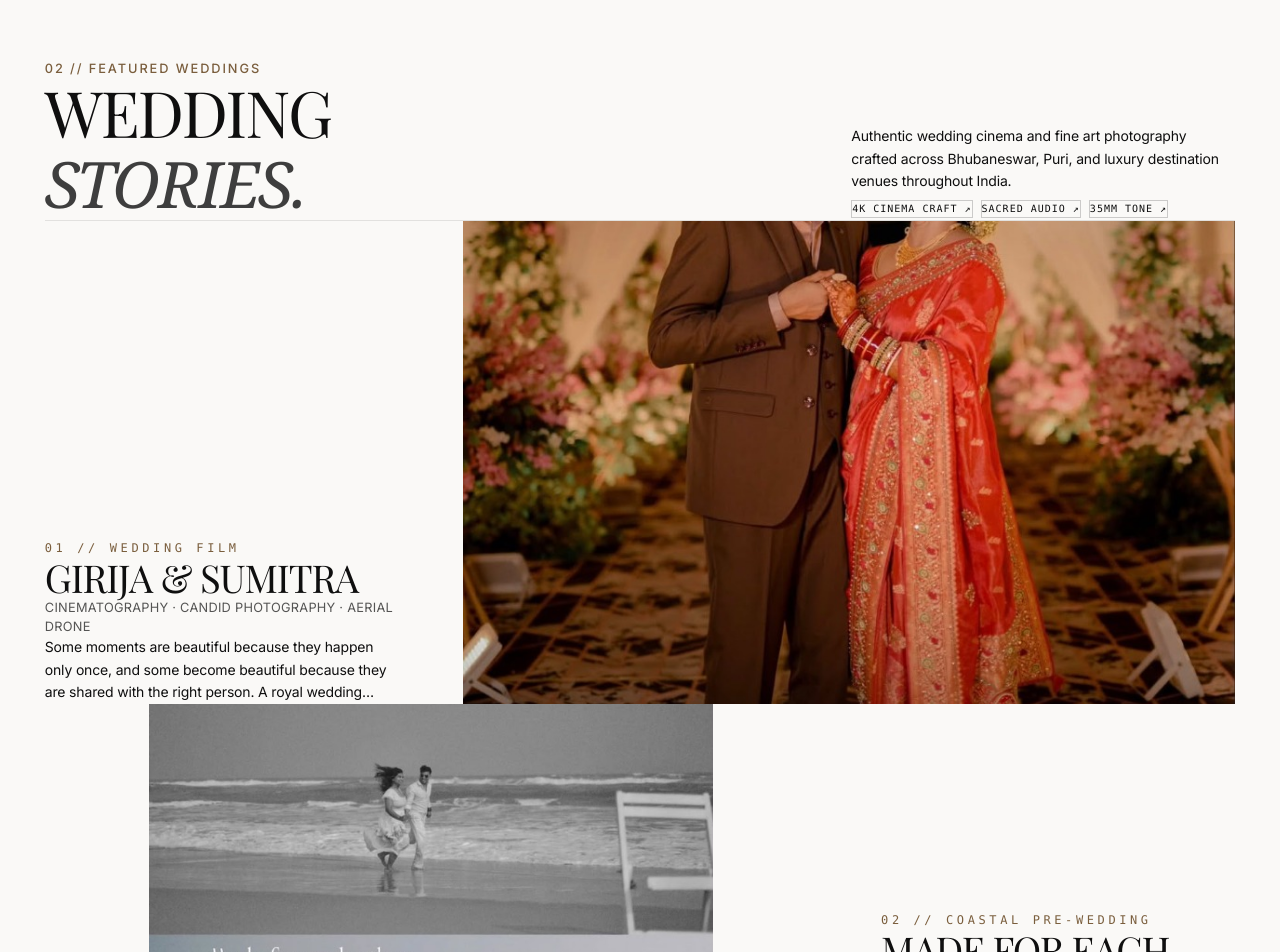
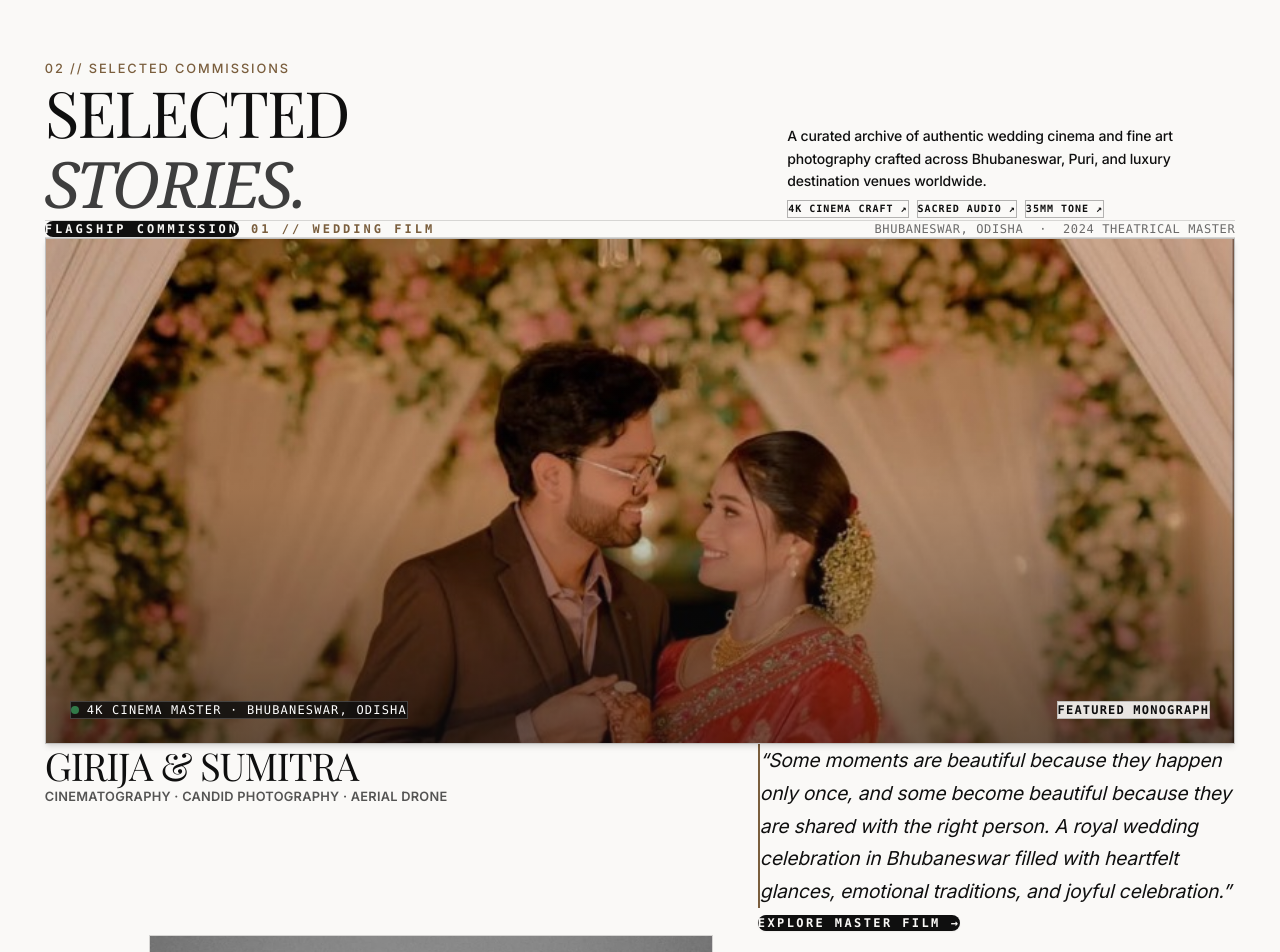
Before and after one commit to aariya11/weading-films, a Next.js app: page / in a window 1280 px wide. Shown: the part 1860-2812 px from the top of the page. Built offline with nearby package versions, Linux system fonts and the light colour scheme.

Commit message:
feat(work): bolder selected work section and flagship lead project presentation

```diff
--- a/src/components/work/WorkSection.tsx
+++ b/src/components/work/WorkSection.tsx
@@ -13,33 +13,33 @@ export function WorkSection() {
     <section id="work" className="relative py-28 lg:py-44 bg-paper text-ink" aria-labelledby="work-heading">
       <div className="container">
         {/* Section Header */}
-        <header className="mb-24 lg:mb-36 flex flex-col md:flex-row md:items-end justify-between gap-8 border-b border-ink/10 pb-8">
+        <header className="mb-20 lg:mb-32 flex flex-col md:flex-row md:items-end justify-between gap-8 border-b border-ink/15 pb-10">
           <div>
-            <p className="label label-accent mb-4 tracking-[0.3em] text-xs font-mono text-champagne-deep font-semibold">
-              02 // FEATURED WEDDINGS
+            <p className="label label-accent mb-4 tracking-[0.3em] text-xs font-mono text-champagne-deep font-bold">
+              02 // SELECTED COMMISSIONS
             </p>
-            <h2 id="work-heading" className="font-display text-4xl sm:text-6xl lg:text-8xl tracking-tight leading-[0.95] text-ink ">
-              WEDDING <br />
-              <span className="italic font-serif font-light text-ink/80 ">STORIES.</span>
+            <h2 id="work-heading" className="font-display text-5xl sm:text-7xl lg:text-9xl font-semibold tracking-tight leading-[0.9] text-ink">
+              SELECTED <br />
+              <span className="italic font-serif font-light text-ink/80">STORIES.</span>
             </h2>
           </div>
-          <div className="max-w-sm space-y-4">
-            <p className="body-small text-charcoal/80 leading-relaxed font-ui">
-              Authentic wedding cinema and fine art photography crafted across Bhubaneswar, Puri, and luxury destination venues throughout India.
+          <div className="max-w-md space-y-4">
+            <p className="body-small text-charcoal/90 leading-relaxed font-ui font-medium">
+              A curated archive of authentic wedding cinema and fine art photography crafted across Bhubaneswar, Puri, and luxury destination venues worldwide.
             </p>
             <div className="flex flex-wrap items-center gap-2 pt-1">
               <AnimatedTooltip content="Shot on large format 4K cinema cameras with Leica prime optics." variant="cora" shapeColor="#0f0f0f" textColor="#ffffff">
-                <span className="text-[10px] font-mono tracking-widest border border-ink/20 text-ink px-2.5 py-1 uppercase hover:border-champagne transition-colors inline-block">
+                <span className="text-[10px] font-mono tracking-widest border border-ink/30 text-ink px-3 py-1.5 uppercase hover:border-champagne transition-colors inline-block font-semibold">
                   4K CINEMA CRAFT ↗
                 </span>
               </AnimatedTooltip>
               <AnimatedTooltip content="Preserving authentic Vedic mantras and emotional vows in 32-bit float." variant="indis" shapeColor="#0f0f0f" textColor="#ffffff">
-                <span className="text-[10px] font-mono tracking-widest border border-ink/20 px-2.5 py-1 uppercase hover:border-champagne transition-colors inline-block">
+                <span className="text-[10px] font-mono tracking-widest border border-ink/30 text-ink px-3 py-1.5 uppercase hover:border-champagne transition-colors inline-block font-semibold">
                   SACRED AUDIO ↗
                 </span>
               </AnimatedTooltip>
               <AnimatedTooltip content="Color graded with custom 35mm film emulation curves." variant="smaug" shapeColor="#0f0f0f" textColor="#ffffff">
-                <span className="text-[10px] font-mono tracking-widest border border-ink/20 px-2.5 py-1 uppercase hover:border-champagne transition-colors inline-block">
+                <span className="text-[10px] font-mono tracking-widest border border-ink/30 text-ink px-3 py-1.5 uppercase hover:border-champagne transition-colors inline-block font-semibold">
                   35MM TONE ↗
                 </span>
               </AnimatedTooltip>
@@ -48,7 +48,7 @@ export function WorkSection() {
         </header>
 
         {/* Editorial Project Sequence */}
-        <div className="space-y-36 lg:space-y-52">
+        <div className="space-y-36 lg:space-y-48">
           {featuredProjects.map((project, index) => {
             const num = String(index + 1).padStart(2, "0");
 
@@ -63,33 +63,70 @@ export function WorkSection() {
                   className="block focus-visible:focus-visible"
                   aria-label={"View " + project.title + " — " + project.category}
                 >
-                  {/* Layout Variation based on index */}
+                  {/* Layout Variation: Lead Project 01 STANDS OUT as Flagship Monograph */}
                   {index === 0 && (
-                    // 01 GIRIJA & SUMITRA: Full-width cinematic landscape with typography
-                    <div className="grid grid-cols-1 lg:grid-cols-12 gap-8 lg:gap-16 items-end">
-                      <div className="lg:col-span-4 lg:mb-12">
-                        <span className="font-mono text-xs tracking-[0.3em] text-champagne-deep font-medium block mb-4">
-                          {num} // {project.category}
-                        </span>
-                        <h3 className="font-display text-4xl sm:text-6xl lg:text-7xl font-normal tracking-tight group-hover:translate-x-3 transition-transform duration-500 ease-out">
-                          {project.title}
-                        </h3>
-                        <p className="metadata mt-4 text-charcoal/70 uppercase tracking-[0.15em] text-xs">
-                          {project.services.join(" · ")}
-                        </p>
-                        <p className="body-small text-charcoal/80 mt-6 line-clamp-3 max-w-sm">
-                          {project.description}
-                        </p>
+                    <div className="space-y-8">
+                      {/* Flagship Meta Header Ribbon */}
+                      <div className="flex flex-wrap items-center justify-between gap-4 pb-4 border-b border-ink/15">
+                        <div className="flex items-center gap-3">
+                          <span className="px-3.5 py-1 bg-ink text-paper font-mono text-[10px] sm:text-xs tracking-[0.25em] uppercase font-bold rounded-full">
+                            FLAGSHIP COMMISSION
+                          </span>
+                          <span className="font-mono text-xs tracking-[0.25em] text-champagne-deep font-bold uppercase">
+                            {num} // {project.category}
+                          </span>
+                        </div>
+                        <div className="flex items-center gap-4 text-xs font-mono text-charcoal/70 uppercase tracking-wider">
+                          <span>{project.location.toUpperCase()}</span>
+                          <span>·</span>
+                          <span>{project.year} THEATRICAL MASTER</span>
+                        </div>
                       </div>
-                      <div className="lg:col-span-8 overflow-hidden relative aspect-[16/10] bg-ink/5">
+
+                      {/* Massive Theatrical Anamorphic Media Frame */}
+                      <div className="relative aspect-[16/10] sm:aspect-[21/9] lg:aspect-[2.35/1] overflow-hidden bg-ink/5 border border-ink/20 shadow-md group-hover:shadow-2xl transition-all duration-700">
                         <Image
                           src={project.heroMedia.src}
                           alt={project.heroMedia.alt}
                           fill
-                          sizes="(max-width: 1024px) 100vw, 66vw"
-                          className="object-cover transition-transform duration-1000 ease-out-expo group-hover:scale-105"
+                          priority
+                          sizes="100vw"
+                          className="object-cover object-center sm:object-top transition-transform duration-1000 ease-out-expo group-hover:scale-105"
                         />
-                        <div className="absolute inset-0 bg-ink/10 opacity-0 group-hover:opacity-100 transition-opacity duration-500" />
+                        {/* Film vignette & corner metadata badges */}
+                        <div className="absolute inset-0 bg-gradient-to-t from-ink/70 via-ink/10 to-transparent opacity-80 group-hover:opacity-60 transition-opacity duration-500" />
+
+                        <div className="absolute bottom-4 left-4 sm:bottom-6 sm:left-6 z-10 px-3.5 py-1.5 bg-ink/85 backdrop-blur-md border border-white/20 text-white font-mono text-[10px] sm:text-xs tracking-widest uppercase flex items-center gap-2">
+                          <span className="w-2 h-2 rounded-full bg-[#4ade80] animate-pulse" />
+                          <span>4K CINEMA MASTER · {project.location.toUpperCase()}</span>
+                        </div>
+
+                        <div className="absolute bottom-4 right-4 sm:bottom-6 sm:right-6 z-10 px-3.5 py-1.5 bg-paper/90 backdrop-blur-md border border-ink/20 text-ink font-mono text-[10px] sm:text-xs tracking-widest uppercase hidden sm:block font-semibold">
+                          <span>FEATURED MONOGRAPH</span>
+                        </div>
+                      </div>
+
+                      {/* Elevated Typographic Headline & Narrative */}
+                      <div className="grid grid-cols-1 lg:grid-cols-12 gap-8 items-start pt-2">
+                        <div className="lg:col-span-7">
+                          <h3 className="font-display text-4xl sm:text-6xl lg:text-7xl xl:text-8xl font-normal tracking-tight text-ink group-hover:translate-x-3 transition-transform duration-500 ease-out">
+                            {project.title}
+                          </h3>
+                          <p className="metadata mt-3 text-champagne-deep font-mono font-semibold uppercase tracking-[0.2em] text-xs">
+                            {project.services.join(" · ")}
+                          </p>
+                        </div>
+                        <div className="lg:col-span-5 flex flex-col justify-between space-y-6">
+                          <p className="body-large font-serif italic text-xl sm:text-2xl text-charcoal/90 leading-relaxed border-l-2 border-champagne-deep pl-5">
+                            &ldquo;{project.description}&rdquo;
+                          </p>
+                          <div>
+                            <span className="inline-flex items-center gap-2.5 px-6 py-3 rounded-full bg-ink text-paper font-mono text-xs tracking-[0.2em] uppercase font-bold group-hover:bg-charcoal transition-all shadow-xs">
+                              <span>EXPLORE MASTER FILM</span>
+                              <span>→</span>
+                            </span>
+                          </div>
+                        </div>
                       </div>
                     </div>
                   )}
@@ -97,7 +134,7 @@ export function WorkSection() {
                   {index === 1 && (
                     // 02 THE BRIDE: Editorial vertical offset with whitespace
                     <div className="grid grid-cols-1 lg:grid-cols-12 gap-8 lg:gap-16 items-center">
-                      <div className="lg:col-span-6 lg:col-start-2 overflow-hidden relative aspect-[4/5] bg-ink/5 order-2 lg:order-1">
+                      <div className="lg:col-span-6 lg:col-start-2 overflow-hidden relative aspect-[4/5] bg-ink/5 order-2 lg:order-1 border border-ink/10">
                         <Image
                           src={project.heroMedia.src}
                           alt={project.heroMedia.alt}
@@ -131,7 +168,7 @@ export function WorkSection() {
                   {index === 2 && (
                     // 03 SACRED VOWS: Widescreen cinematic Mandap with balanced framing
                     <div className="grid grid-cols-1 lg:grid-cols-12 gap-8 lg:gap-12">
-                      <div className="lg:col-span-12 overflow-hidden relative aspect-[16/10] sm:aspect-[16/9] bg-ink/5">
+                      <div className="lg:col-span-12 overflow-hidden relative aspect-[16/10] sm:aspect-[16/9] bg-ink/5 border border-ink/10">
                         <Image
                           src={project.heroMedia.src}
                           alt={project.heroMedia.alt}
@@ -183,11 +220,11 @@ export function WorkSection() {
                           {project.description}
                         </p>
                         <div className="mt-8 pt-6 border-t border-ink/10 flex items-center justify-between text-xs font-mono text-charcoal/60">
-                          <span>{project.location}</span>
-                          <span>{project.year}</span>
+                          <span>LOCATION: {project.location}</span>
+                          <span>YEAR: {project.year}</span>
                         </div>
                       </div>
-                      <div className="lg:col-span-5 lg:col-start-7 overflow-hidden relative aspect-[4/5] bg-ink/5">
+                      <div className="lg:col-span-5 lg:col-start-7 overflow-hidden relative aspect-[4/5] bg-ink/5 border border-ink/10">
                         <Image
                           src={project.heroMedia.src}
                           alt={project.heroMedia.alt}
@@ -203,7 +240,7 @@ export function WorkSection() {
                   {index >= 4 && (
                     // 05 GOLDEN HOUR ATELIER: Full-bleed wide layout
                     <div className="grid grid-cols-1 lg:grid-cols-12 gap-8 lg:gap-16 items-center">
-                      <div className="lg:col-span-7 overflow-hidden relative aspect-[16/10] bg-ink/5">
+                      <div className="lg:col-span-7 overflow-hidden relative aspect-[16/10] bg-ink/5 border border-ink/10">
                         <Image
                           src={project.heroMedia.src}
                           alt={project.heroMedia.alt}
@@ -227,8 +264,8 @@ export function WorkSection() {
                           {project.description}
                         </p>
                         <div className="mt-8 pt-6 border-t border-ink/10 flex items-center justify-between text-xs font-mono text-charcoal/60">
-                          <span>{project.location}</span>
-                          <span>{project.year}</span>
+                          <span>LOCATION: {project.location}</span>
+                          <span>YEAR: {project.year}</span>
                         </div>
                       </div>
                     </div>
@@ -241,7 +278,7 @@ export function WorkSection() {
 
         {/* View All Projects CTA */}
         <div className="mt-32 lg:mt-48 pt-12 border-t border-ink/10 flex flex-col sm:flex-row items-center justify-between gap-6">
-          <p className="text-sm font-ui text-charcoal/80 ">
+          <p className="text-sm font-ui text-charcoal/80">
             Documenting authentic love stories and wedding cinema across Bhubaneswar, Odisha, and worldwide.
           </p>
           <div className="flex flex-wrap items-center gap-4">
```
